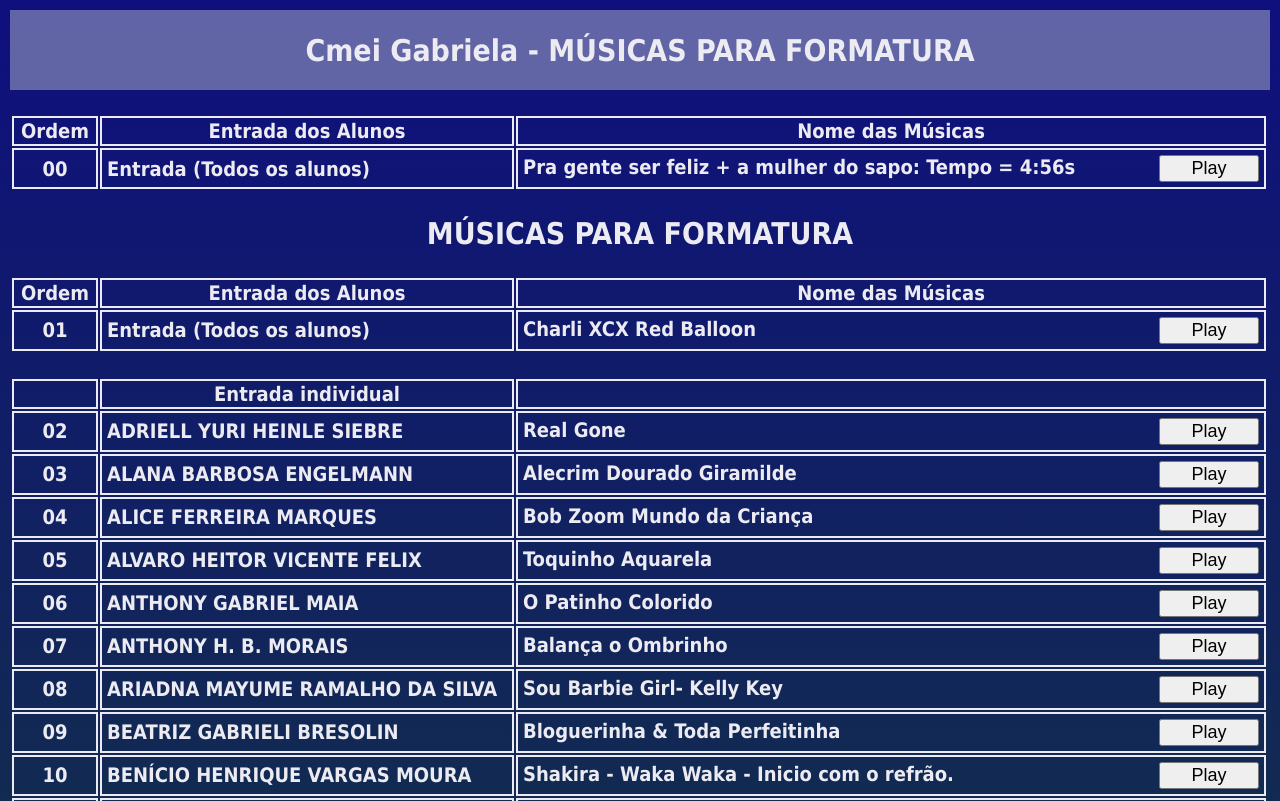
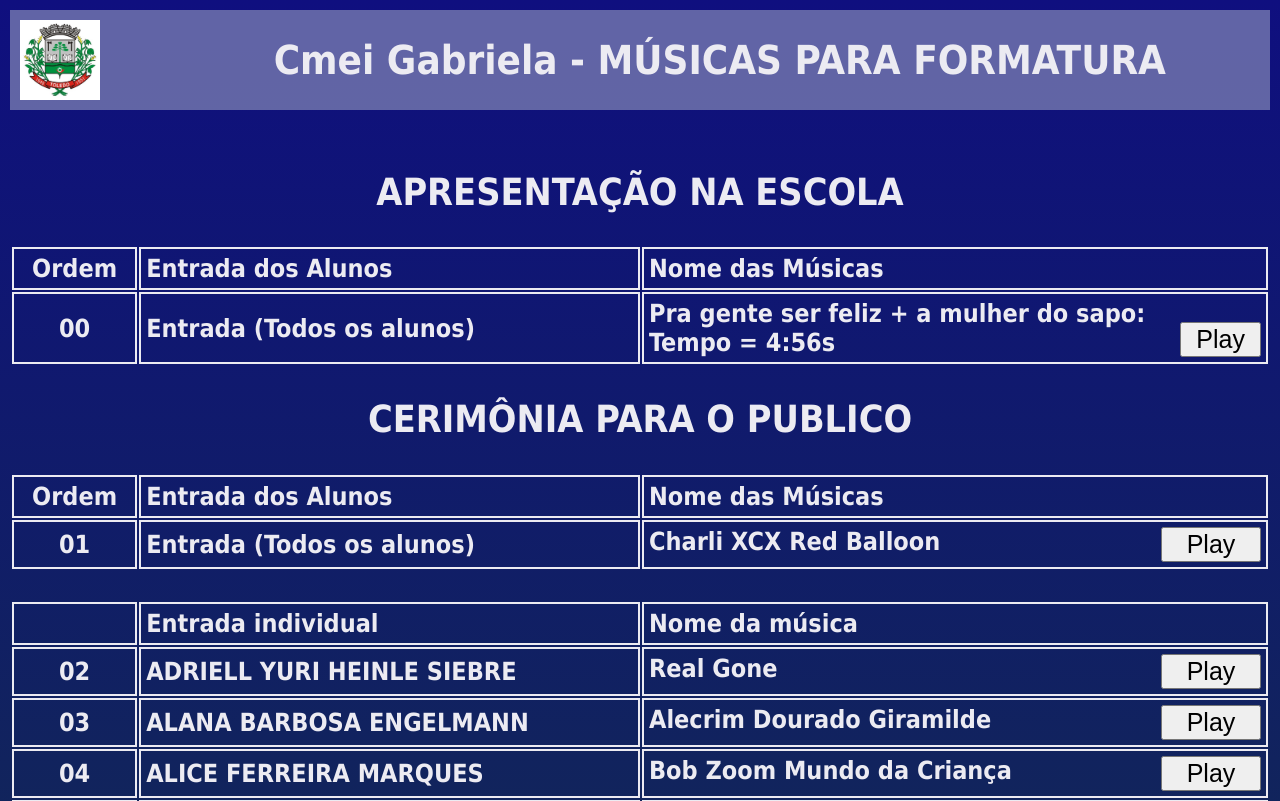
Before and after one commit to 23071960/Para_Fatima, a plain HTML site: page index.html in a window 1280 px wide. Shown: the top 801 px of the page. Drawn offline with Linux system fonts and the light colour scheme.

Commit message:
Add files via upload

```diff
--- a/index.html
+++ b/index.html
@@ -8,63 +8,84 @@
 </head>
 <body>
     <header>
-        <b> Cmei Gabriela - MÚSICAS PARA FORMATURA</b>
-    </header><br>
+        <img src="logo.jpg" class="logotipo" alt="logotipo do Município">
+        <span class="titulo"></span><b> Cmei Gabriela - MÚSICAS PARA FORMATURA</b></span>
+        <span class="espaço">&ThinSpace;</span>
+    </header>
+    <br>
+    <h2 class="titulo">APRESENTAÇÃO NA ESCOLA </h2>
+    <tbody>
     <table>
-        <td class="numero"><b>Ordem</b></td><td class="numero"><b>Entrada dos Alunos</b> </td><td class="numero">
-        <b>Nome das Músicas</b></td>
+      <tr>
+        <td class="numero"><b>Ordem</b></td><td class="nome"><b>Entrada dos Alunos</b> </td>
+        <td class="musica">
+          <div class="container">
+            <b>Nome das Músicas</b>
+          </div>
+        </td>
      </tr>
 
-     <td class="numero">00</td> <td class="nome">Entrada (Todos os alunos)</td> <td class="musica">
+     <tr>
+        <td class="numero">00</td> <td class="nome">Entrada (Todos os alunos)</td>
+          <td class="musica">
             <div class="container">
-          Pra gente ser feliz + a mulher do sapo: Tempo = 4:56s
-            <div class="controleMusica">
               <audio id="audioPlayer00" preload="none">
                 <source src="songs/entrada_era_uma_vez_mulher_do_sapo.mp3" type="audio/mpeg">
                     Seu navegador não suporta a tag de áudio.
-      </audio>
+              </audio>Pra gente ser feliz + a mulher do sapo: Tempo = 4:56s
               <button class="playButton" data-audio="audioPlayer00">Play</button>
             </div>
+           </td>
+      </tr>
+  </table>
 
-    </td>
-
-    </table>
-    <h2 class="titulo">MÚSICAS PARA FORMATURA</h2>
+    <h2 class="titulo">CERIMÔNIA PARA O PUBLICO </h2>
 
 <table>
   <tr>
-        <td class="numero"><b>Ordem</b></td><td class="numero"><b>Entrada dos Alunos</b> </td><td class="numero">
-        <b>Nome das Músicas</b></td>
+    <td class="numero"><b>Ordem</b></td><td class="nome"><b>Entrada dos Alunos</b> </td>
+      <td class="musica">
+        <div class="container">
+            <b>Nome das Músicas</b>
+      </div>
+      </td>
   </tr>
 <tr>
-    <td class="numero">01</td> <td class="nome">Entrada (Todos os alunos)</td> <td class="musica">
+  <td class="numero">01</td> <td class="nome">Entrada (Todos os alunos)</td>
+      <td class="musica">
         <div class="container">
         <audio id="audioPlayer1" preload="none">
         <source src="songs/red balloon.mp3" type="audio/mpeg">
-        Seu navegador não suporta a tag de áudio.</audio>
-       Charli XCX Red Balloon<button class="playButton" data-audio="audioPlayer1">Play</button>
+        Seu navegador não suporta a tag de áudio.
+      </audio>Charli XCX Red Balloon
+      <button class="playButton" data-audio="audioPlayer1">Play</button>
     </div>
     </td>
   </tr>
-</table><br>
+</table>
 
-
-
+<br>
 <table>
  <tr>
-  <td class="numero"></td><td class="numero">Entrada individual</td> <td class="musica"> </td>
+  <td class="numero"></td><td class="nome">Entrada individual</td> <td class="musica">
+    <div class="container">
+      <span class="nome_musica">Nome da música</span>
+    </div>
+   </td>
  </tr>
+
  <tr>
   <td class="numero">02</td> <td class="nome">ADRIELL YURI HEINLE SIEBRE</td> <td class="musica">
     <div class="container">
     <audio id="audioPlayer2" preload="none">
         <source src="songs/real gone.mp3" type="audio/mpeg">
         Seu navegador não suporta a tag de áudio.
-      </audio>
-      Real Gone<button class="playButton" data-audio="audioPlayer2">Play</button>
+      </audio>Real Gone
+      <button class="playButton" data-audio="audioPlayer2">Play</button>
     </div>
   </td>
  </tr>
+
  <tr>
     <td class="numero">03</td> <td class="nome">ALANA BARBOSA ENGELMANN</td> <td class="musica">
       <div class="container">
@@ -189,7 +210,6 @@
     <span> Justin Bieber - Baby Ft</span><button class="playButton" data-audio="audioPlayer13">Play</button>
     </div>
   </td>
-
  </tr>
  <tr>
   <td class="numero"> 14</td><td class="nome">EDUARDO KOTZ BAIERLE</td> <td class="musica">
@@ -370,15 +390,16 @@
   </td>
  </tr>
  </table>
-<br><br>
 
+
+ <h3 class="titulo">ENCERRAMENTO DA FORMATURA</h3>
 <table>
   <tr>
-      <td class="numero"><b>Ordem</b></td><td class="numero"><b>ENCERRAMENTO</b> </td><td class="numero">
-      <b>Nome das Músicas</b></td>
+    <td class="numero"><b>Ordem</b></td><td class="nome"><b>ENCERRAMENTO</b> </td>
+    <td class="musica"><b>Nome das Músicas</b></td>
   </tr>
   <tr>
-  <td class="numero">30</td> <td class="nome">Todos Dançam juntos</td> <td class="musica">
+    <td class="numero">30</td><td class="nome">Todos Dançam juntos</td> <td class="musica">
     <div class="container">
       <audio id="audioPlayer30" preload="none">
       <source src="songs/Dia de alegria_minha formatura.mp3" type="audio/mpeg">
@@ -387,6 +408,7 @@
     </div>
   </td>
   </tr>
+
   <tr>
   <td class="numero">31</td> <td class="nome">Todos Dançam juntos</td> <td class="musica">
     <div class="container">
@@ -397,6 +419,7 @@
     </div>
     </td>
   </tr>
+
   <tr>
   <td class="numero">32</td> <td class="nome">Todos Dançam juntos</td> <td class="musica">
     <div class="container">
@@ -408,6 +431,7 @@
   </td>
 </tr>
 </table>
+</tbody>
 <br><br>
 <footer>
     @Domicio Pedra - Novembro de 2023.<br>
--- a/styles.css
+++ b/styles.css
@@ -4,20 +4,29 @@
   --gradiente: linear-gradient(to bottom, var(--cor-inicial), var(--cor-final));
   background-image: var(--gradiente);
   font-family: Tahoma;
-  font-size: 20px;
-  font-weight: 900;
+  font-size: 10px;
   color: #ecebf2;
-  padding: 2px;
 }
-/* Estilos para o cabeçalho */
+
 header {
   background-color: rgba(125, 130, 180, 0.744);
-    height: 80px;
+  height: 40px;
   display: flex;
   align-items: center;
-    justify-content: center;
-    text-align: center;
-    font-size: 30px;
+  justify-content: space-between;
+  text-align: left;
+  font-size: 15px;
+  padding: 10px;
+}
+.logotipo{
+  width: 30px;
+  height: 30px;
+  align-self: self-start;
+
+}
+.container {
+  display: flex;
+  justify-content: space-between;
 }
 .titulo{
   display: flex;
@@ -25,54 +34,159 @@ header {
   justify-content: center;
   text-align: center;
 }
+.numero {
+  width: 10%;
+  border: solid 1px;
+  text-align: center;
+}
+
+.nome {
+  width: 40%;
+  border: solid 1px;
+  text-align: left;
+  padding: 2px; /* Adicionando um pequeno espaço interno */
+}
+
+.musica {
+  width: 50%;
+  border: solid 1px;
+  text-align: left;
+  padding: 2px; /* Adicionando um pequeno espaço interno */
+
+}
+.playButton{
+  width: 30px; /* Define a largura do elemento de áudio */
+  text-align: center;
+  align-self: self-end;
+  font-size: 10px;
+}
+.tituloMusica {
+  float: left; /* Alinha o título à esquerda */
+  padding-right: 05px; /* Adiciona espaço entre o título e o botão */
+}
+.controleMusica {
+  overflow: hidden; /* Limpa o float e mantém o controle à direita */
+}
+footer {
+  height: auto;
+  background-color: black;
+  font-family: Georgia;
+  font-size:  10px;
+  color: antiquewhite;
+  text-align: center;
+  padding: 05px; /* Reduzindo o espaço interno do rodapé */
+}
+
+  /* Estilos para telas maiores que 768 pixels de largura */
+@media screen and (min-width: 768px){
+
+  body{
+    font-size: 15px;
+    font-weight: 700;
+    padding: 2px;
+  }
+
+header {
+    height: 40px;
+    padding: 10px;
+    font-size: 30px;
+}
+  .logotipo{
+    width: 40;
+    height: 40px;
+    align-self: left;
+  }
 
 /* Estilos para as colunas na tabela */
 .numero {
-    width: 80px;
     border: solid 2px;
     text-align: center;
 }
 
 .nome {
-    width: 400px;
     border: solid 2px;
     text-align: left;
     padding: 5px; /* Adicionando um pequeno espaço interno */
 }
 
 .musica {
-    width: 60%;
-    border: solid 2px;
+    border: solid 1px;
     text-align: left;
     padding: 5px; /* Adicionando um pequeno espaço interno */
 
 }
 .playButton{
     width: 100px; /* Define a largura do elemento de áudio */
+    font-size: 15px;
+  }
+
+  .tituloMusica {
+    float: left; /* Alinha o título à esquerda */
+    padding-right: 05px; /* Adiciona espaço entre o título e o botão */
+  }
+
+/* Estilos para o rodapé */
+    footer {
+        height: 80px;
+        font-size: 25px;
+        color: antiquewhite;
+        padding: 10px; /* Reduzindo o espaço interno do rodapé */
+    }
+}
+ /* Estilos para telas maiores que 768 pixels de largura */
+ @media screen and (min-width: 1024px){
+
+  body{
+    font-size: 25px;
+    font-weight: 700;
+    padding: 2px;
+  }
+
+header {
+    height: 80px;
+    padding: 10px;
+    font-size: 40px;
+}
+  .logotipo{
+    width: 80px;
+    height: 80px;
+    align-self: left;
+  }
+
+/* Estilos para as colunas na tabela */
+.numero {
+    border: solid 2px;
     text-align: center;
-    align-self: self-end;
-    font-size: 18px;
 }
-  .container {
-    display: flex;
-    justify-content: space-between;
+
+.nome {
+    border: solid 2px;
+    text-align: left;
+    padding: 5px; /* Adicionando um pequeno espaço interno */
 }
+
+.musica {
+    width: 800px;
+    border: solid 2px;
+    text-align: left;
+    padding: 5px; /* Adicionando um pequeno espaço interno */
+}
+
+.playButton{
+    width: 100px; /* Define a largura do elemento de áudio */
+    font-size: 25px;
+  }
+
   .tituloMusica {
     float: left; /* Alinha o título à esquerda */
     padding-right: 10px; /* Adiciona espaço entre o título e o botão */
   }
 
-  .controleMusica {
-    overflow: hidden; /* Limpa o float e mantém o controle à direita */
-  }
-
 /* Estilos para o rodapé */
     footer {
         height: 80px;
-    background-color: black;
-    font-family: Georgia;
-    font-size:  15px;
+        font-size: 25px;
         color: antiquewhite;
-    text-align: center;
-    padding: 10px; /* Reduzindo o espaço interno do rodapé */
+        padding: 20px; /* Reduzindo o espaço interno do rodapé */
     }
+}
```
Also changed, not shown: logo.jpg (added). Lines whose indentation alone changed are shown as unchanged.
